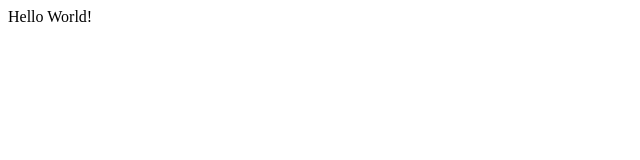
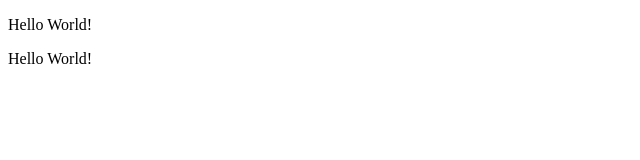
Before and after one commit to Shay97279/Shay97279.github.io, a plain HTML site: page index.html in a window 1280 px wide. Shown: the whole page, without its empty margins (0-640 px from the left). Drawn offline with Linux system fonts and the light colour scheme.

Commit message:
added test statement

```diff
--- a/index.html
+++ b/index.html
@@ -8,7 +8,9 @@
 </head>
 
 <body>
-    Hello World!
+    <p>Hello World!</p>
+    <p>Hello World!</p>
+
 </body>
 
 </html>
```
